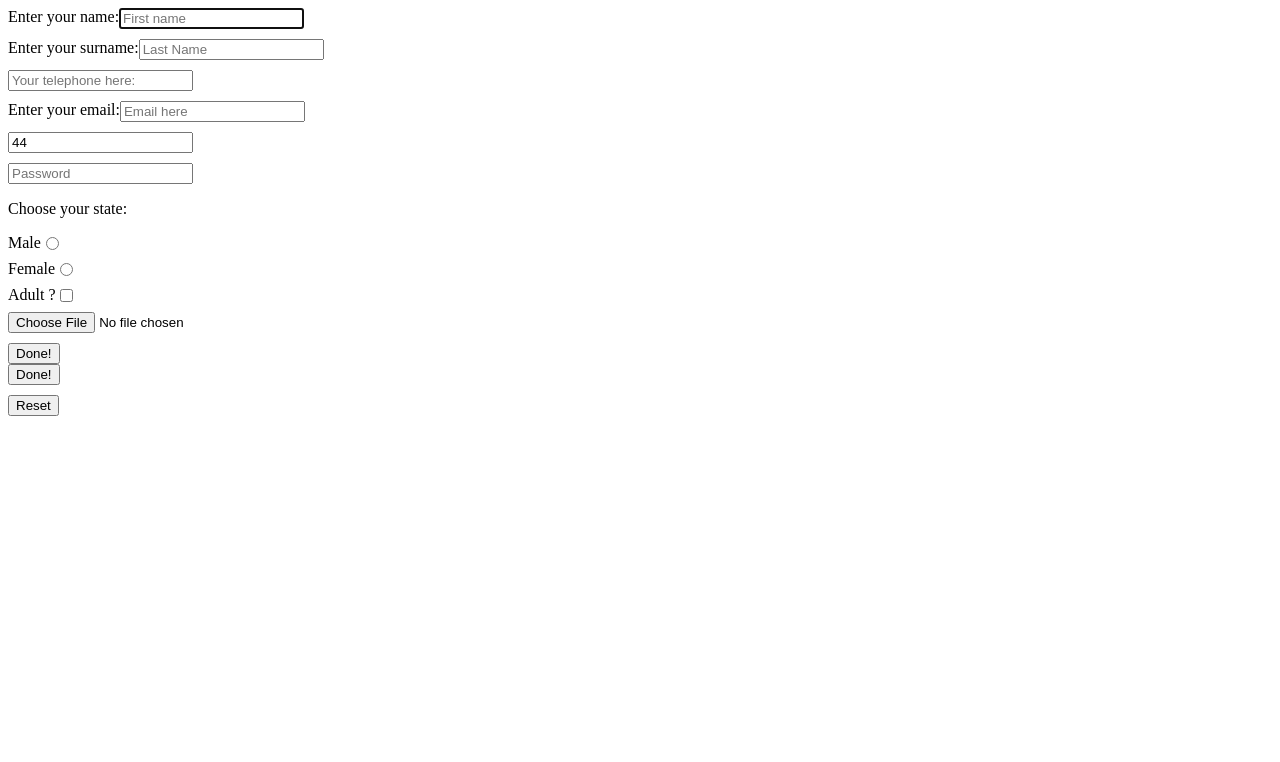
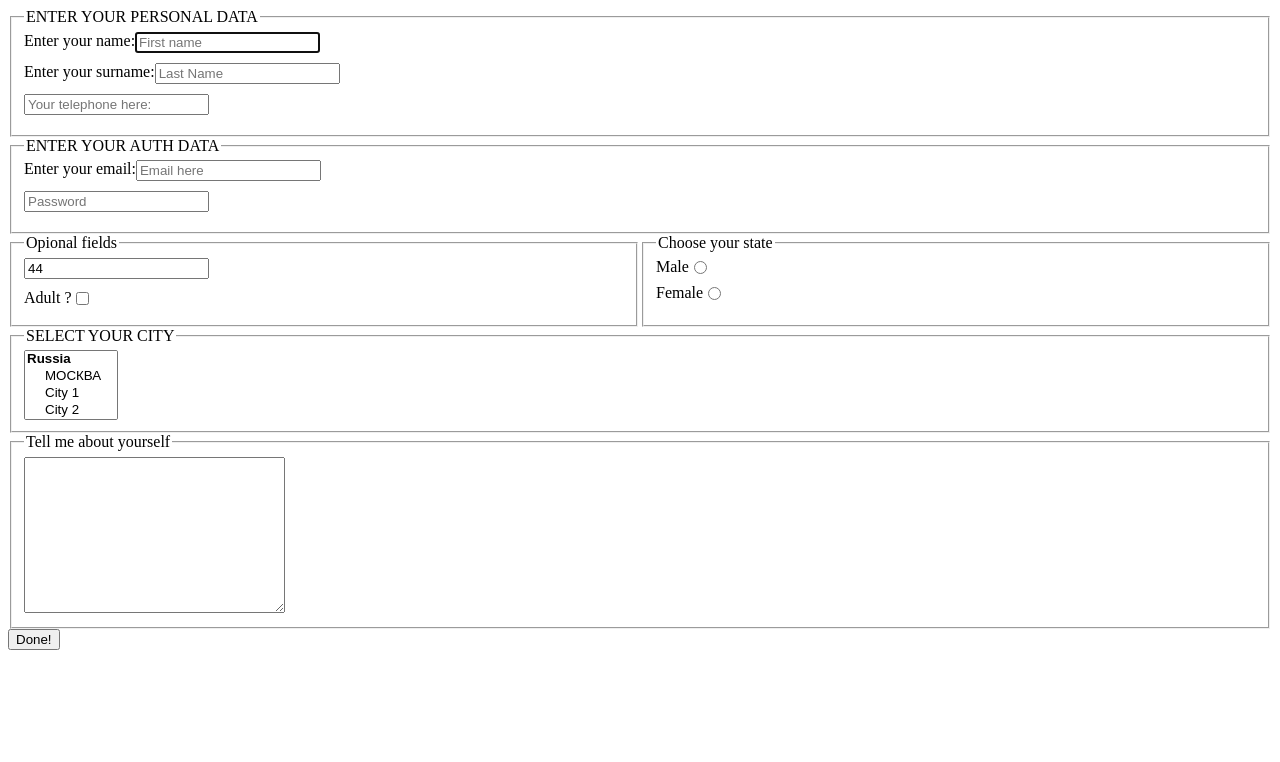
Before and after one commit to Ivan-admin/fd_forms, a plain HTML site: page index.html in a window 1280 px wide. Drawn offline with Linux system fonts and the light colour scheme.

Commit message:
Add Select&textarea

```diff
--- a/css/style.css
+++ b/css/style.css
@@ -6,3 +6,15 @@ input{
 label{
   display: flex;
 }
+
+h1{
+  color: red;
+}
+
+.flex{
+  display: flex;
+}
+
+.flex > *{
+  flex: 1;
+}
--- a/index.html
+++ b/index.html
@@ -7,7 +7,10 @@
     <link rel="stylesheet" href="./css/style.css" />
   </head>
   <body>
-    <form method="POST" enctype="multipart/form-data">
+    <form method="GET">
+      <fieldset>
+        <legend>ENTER YOUR PERSONAL DATA</legend>
+
         <label>
           <span>Enter your name:</span>
           <input
@@ -22,9 +25,15 @@
           <span> Enter your surname: </span>
           <input type="text" placeholder="Last Name" name="lastName" required />
         </label>
+        <input
+          type="tel"
+          autocomplete="on"
+          placeholder="Your telephone here:"
+        />
+      </fieldset>
 
-      <input type="tel" autocomplete="on" placeholder="Your telephone here:" />
-
+      <fieldset>
+        <legend>ENTER YOUR AUTH DATA</legend>
         <label>
           <span>Enter your email:</span>
           <input
@@ -36,59 +45,73 @@
           />
         </label>
 
-      <input type="text" placeholder="Введите размер ноги" value="44"/>
+        <input
+          type="password"
+          placeholder="Password"
+          name="password"
+          required
+        />
+      </fieldset>
 
-      <input type="password" placeholder="Password" name="password" required />
+      <div class="flex">
+        <fieldset>
+          <legend>Opional fields</legend>
+          <input type="text" placeholder="Введите размер ноги" value="44" />
+          <label>Adult ?<input type="checkbox" name="isAdult" /></label>
+        </fieldset>
 
-      <p>Choose your state:</p>
+        <fieldset>
+          <legend>Choose your state</legend>
+          <label>
+            Male <input type="radio" name="state" value="male" required />
+          </label>
+          <label
+            >Female<input type="radio" name="state" value="female"
+          /></label>
+        </fieldset>
+      </div>
 
-      <label>
-        Male <input type="radio" name="state" value="male" required
-      /></label>
-      <label>Female<input type="radio" name="state" value="female" /></label>
+      <fieldset>
+        <legend>SELECT YOUR CITY</legend>
 
-      <label>Adult ?<input type="checkbox" name="isAdult" /></label>
+        <select name="city" multiple>
+          <optgroup label="Russia">
+            <option value="moscow">МОСКВА</option>
+            <option value="city1">City 1</option>
+            <option value="city2">City 2</option>
+            <option value="city3">City 3</option>
+            <option value="city4">City 4</option>
+            <option value="city5">City 5</option>
+            <option value="city6">City 6</option>
+            <option value="city7">City 7</option>
+            <option value="city8">City 8</option>
+            <option value="city9">City 9</option>
+            <option value="city10">City 10</option>
+          </optgroup>
+          <optgroup label="Ukraine">
+            <option value="kyiv">КИЕВ</option>
+            <option value="city@101">City @101</option>
+            <option value="city@102">City @102</option>
+            <option value="city@103">City @103</option>
+            <option value="city@104">City @104</option>
+            <option value="city@105">City @105</option>
+            <option value="city@106">City @106</option>
+            <option value="city@107">City @107</option>
+            <option value="city@108">City @108</option>
+            <option value="city@109">City @109</option>
+            <option value="city@1010">City @1010</option>
+          </optgroup>
+        </select>
+      </fieldset>
 
-        <input type="file">
+      <fieldset>
+        <legend>Tell me about yourself</legend>
+
+          <textarea wrap="soft" name="info" cols="30" rows="10"></textarea>
+
+      </fieldset>
 
       <button type="submit">Done!</button>
-      <input type="submit" value="Done!" />
-
-      <input type="reset" />
-
     </form>
   </body>
 </html>
-
-<!--
-
-
-  <input type="text"> (default value)
-  <input type="checkbox">
-  <input type="email">
-  <input type="password">
-  <input type="radio">
-  <input type="tel">
-
-  <input type="submit">
-  <input type="reset">
-  <input type="image">
-
-  <input type="button">
-  <input type="hidden">
-  <input type="file">
-
-
-
-<input type="number">
-<input type="range">
-<input type="search">
-<input type="url">
-<input type="color">
-
-<input type="date">
-<input type="datetime-local">
-<input type="time">
-<input type="month">
-<input type="week">
- -->
```
Lines whose indentation alone changed are shown as unchanged.
